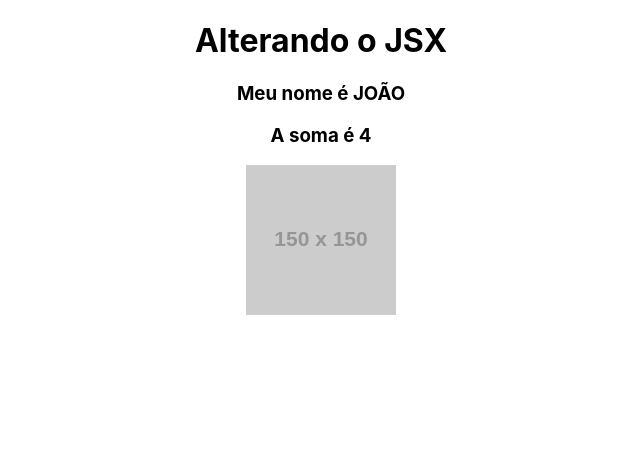
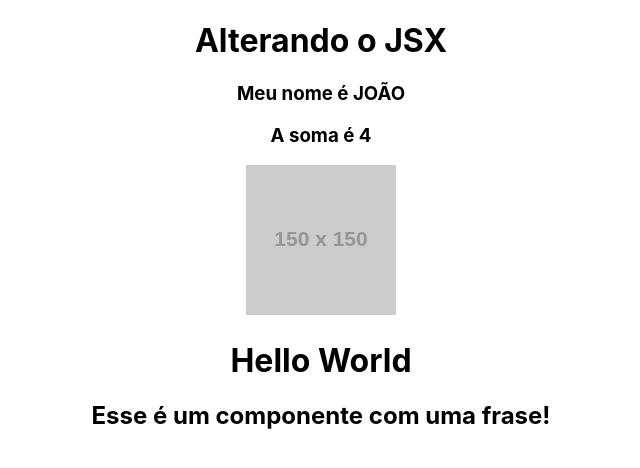
Before and after one commit to joao-damorim/react-fundamentals, a React (Create React App) app: page / in a window 1280 px wide. Shown: the top 468 px of the page, without its empty margins (319-959 px from the left). Built offline with nearby package versions, Linux system fonts and the light colour scheme.

Commit message:
Components

```diff
--- a/src/App.tsx
+++ b/src/App.tsx
@@ -2,6 +2,7 @@ import React from 'react';
 import logo from './logo.svg';
 import './App.css';
 import { SourceMap } from 'module';
+import HelloWorld from './components/HelloWorld';
 
 function App() {
   const name = 'João'
@@ -19,6 +20,7 @@ function App() {
       <h3>Meu nome é { newName }</h3>
       <h3>A soma é {sum(1,3)}</h3>
       <img src={url} alt="150x150"/>
+      <HelloWorld />
     </div>
   );
 }
--- /dev/null
+++ b/src/components/HelloWorld.tsx
@@ -0,0 +1,13 @@
+import Phrase from "./Phrase"
+
+function HelloWorld() {
+    return (
+        <div>
+            <h1>Hello World</h1>
+            <Phrase/>
+        </div>
+    )
+
+}
+
+export default HelloWorld
--- /dev/null
+++ b/src/components/Phrase.tsx
@@ -0,0 +1,9 @@
+function Phrase() {
+    return (
+        <div>
+            <h2>Esse é um componente com uma frase!</h2>
+        </div>
+    )
+}
+
+export default Phrase
```
